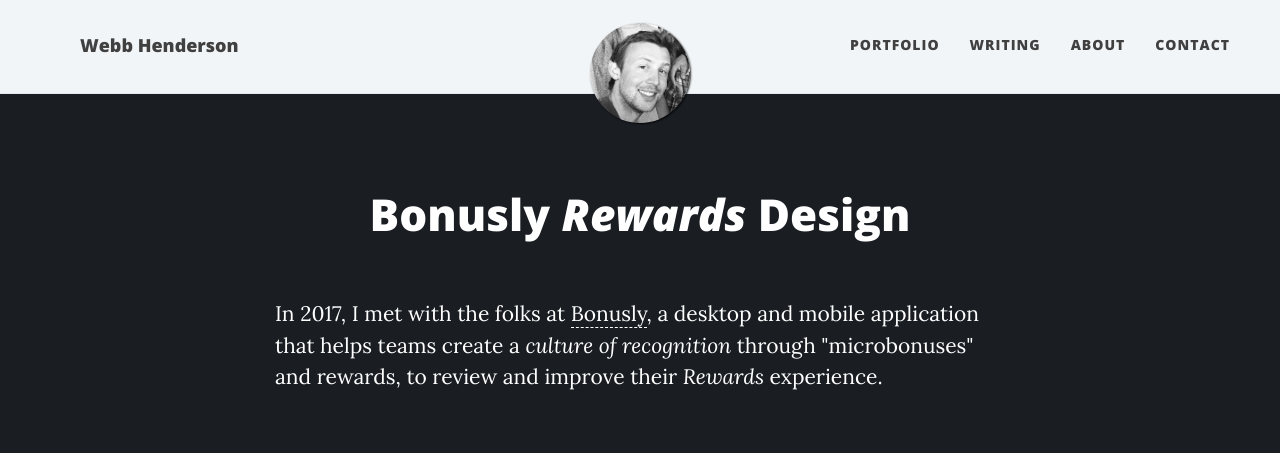
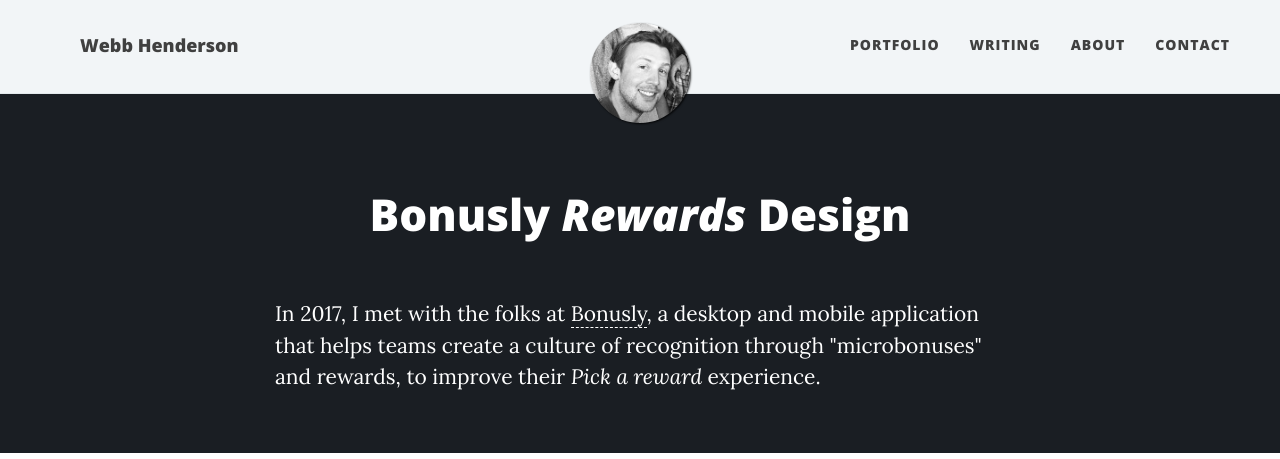
Before and after one commit to emerywebster/emerywebster.github.io, a Jekyll site: the page built from work/bonusly.md, in a window 1280 px wide and 900 px high, cut to the strip 0-459 px from the top of the window. Built offline with Jekyll 4.4.1, drawn with Linux system fonts in a browser that asks for light colours; nearby versions of some CDN libraries; emoji names are drawn with the system emoji font.

Commit message:
intro updates

```diff
--- a/work/bonusly.md
+++ b/work/bonusly.md
@@ -2,7 +2,7 @@
 layout: portfolio-item
 title: Bonusly <em>Rewards</em> Design
 permalink: work/bonusly
-intro: In 2017, I met with the folks at <a href="http://bonus.ly">Bonusly</a>, a desktop and mobile application that helps teams create a <em>culture of recognition</em> through  "microbonuses" and rewards, to review and improve their <em>Rewards</em> experience.
+intro: In 2017, I met with the folks at <a href="http://bonus.ly">Bonusly</a>, a desktop and mobile application that helps teams create a culture of recognition through "microbonuses" and rewards, to improve their <em>Pick a reward</em> experience.
 ---
 For reference, here's a look at [their original desktop design](https://cloudup.com/cE_woeVvBgX) and [original mobile design](https://cldup.com/W7lhhjVbJb-3000x3000.png).
 
```
